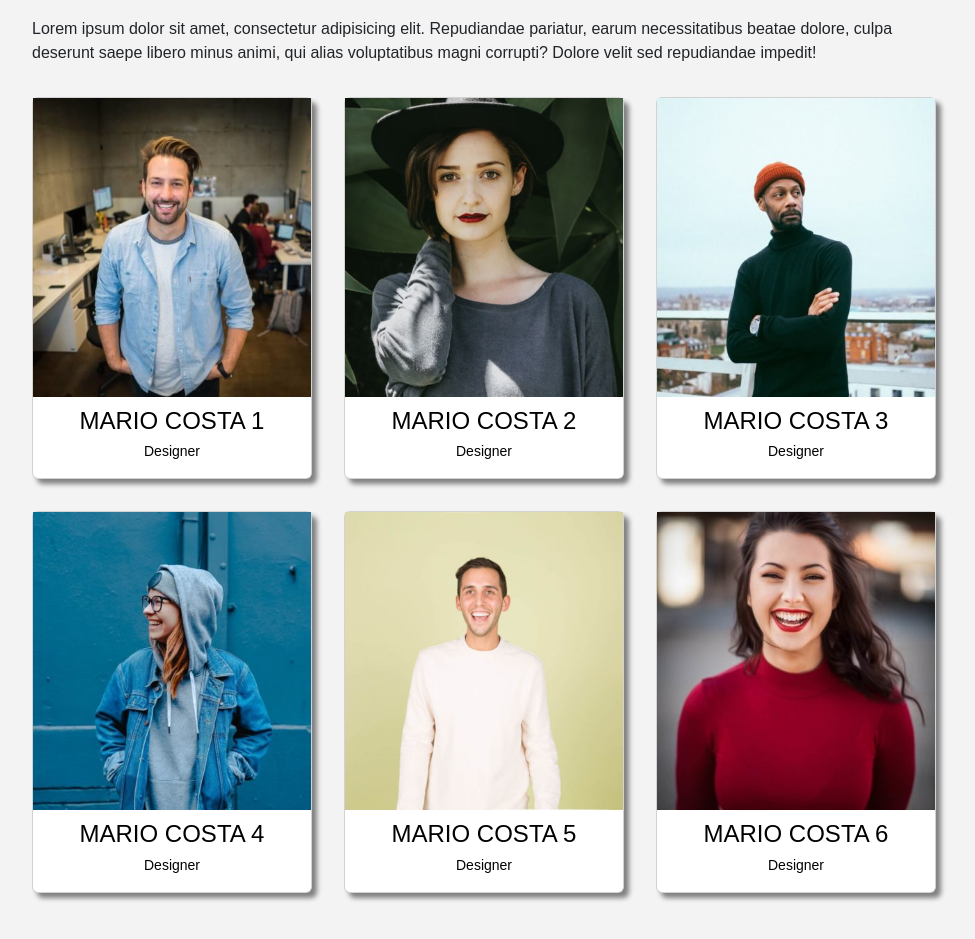
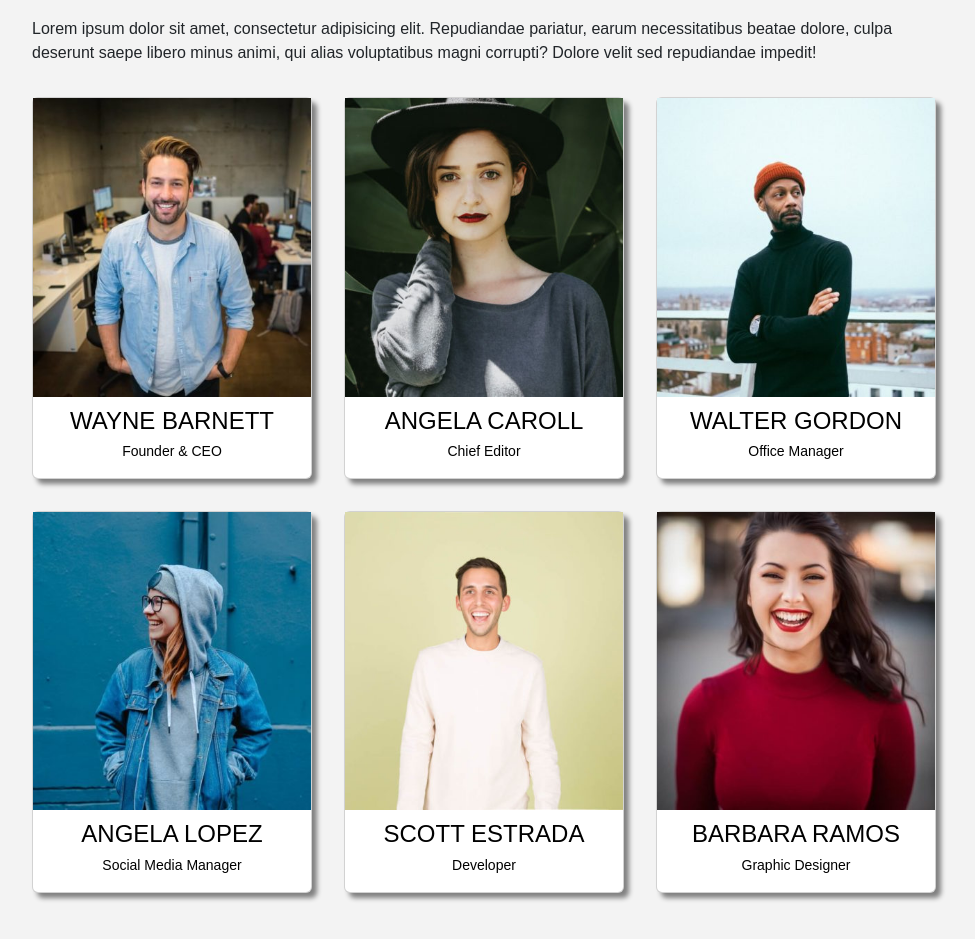
Before and after one commit to LucaB98/js-our-team, a plain HTML site: page index.html in a window 1280 px wide. Shown: the part 89-1028 px from the top of the page, without its empty margins (156-1131 px from the left). Drawn offline with nearby package versions, Linux system fonts and the light colour scheme.

Commit message:
print in the page

```diff
--- a/index.html
+++ b/index.html
@@ -27,68 +27,7 @@
             <h2 class="text-center">OUR TEAM</h2>
             <p>Lorem ipsum dolor sit amet, consectetur adipisicing elit. Repudiandae pariatur, earum necessitatibus beatae dolore, culpa deserunt saepe libero minus animi, qui alias voluptatibus magni corrupti? Dolore velit sed repudiandae impedit!</p>
 
-            <div class="row padding">
-                <div class="col" id="col">
-
-                    <div class="card">
-                        <img class="card-image" src="img/wayne-barnett-founder-ceo.jpg" alt="Tizio">
-                        <div class="card-info">
-                            <h3 class="name">Mario Costa 1</h3>
-                            <h5 class="role">Designer</h5>
-                        </div>
-                    </div>
-                </div>
-
-                <div class="col">
-                    <div class="card">
-                            <img class="card-image" src="img/angela-caroll-chief-editor.jpg" alt="Tizio">
-                        <div class="card-info">
-                            <h3 class="name">Mario Costa 2</h3>
-                            <h5 class="role">Designer</h5>
-                        </div>
-                    </div>
-                </div>
-
-                <div class="col">
-                    <div class="card">
-                        <img class="card-image" src="img/walter-gordon-office-manager.jpg" alt="Tizio">
-                        <div class="card-info">
-                            <h3 class="name">Mario Costa 3</h3>
-                            <h5 class="role">Designer</h5>
-                        </div>
-                    </div>
-                </div>
-
-                <div class="col">
-                    <div class="card">
-                        <img class="card-image" src="img/angela-lopez-social-media-manager.jpg" alt="Tizio">
-                        <div class="card-info">
-                            <h3 class="name">Mario Costa 4</h3>
-                            <h5 class="role">Designer</h5>
-                        </div>
-                    </div>
-                </div>
-                <div class="col">
-                    <div class="card">
-                        <img class="card-image" src="img/scott-estrada-developer.jpg" alt="Tizio">
-                        <div class="card-info">
-                            <h3 class="name">Mario Costa 5</h3>
-                            <h5 class="role">Designer</h5>
-                        </div>
-                    </div>
-                </div>
-                <div class="col">
-                    <div class="card">
-                        <img class="card-image" src="img/barbara-ramos-graphic-designer.jpg" alt="Tizio">
-                        <div class="card-info">
-                            <h3 class="name">Mario Costa 6</h3>
-                            <h5 class="role">Designer</h5>
-                        </div>
-                    </div>
-
-                </div>
-
-            </div>
+            <div class="row padding" id="row"></div>
         </section>
 
     </div>
--- a/js/script.js
+++ b/js/script.js
@@ -1,7 +1,7 @@
 console.log('JS OK')
-const elementCol = document.getElementById('col');
+const elementRow = document.getElementById('row');
 
-// creo l array di oggetti
+// creo l array di oggetti //! MILESTONE 0
 
 const info = [
     {
@@ -41,7 +41,30 @@ const info = [
     }
 ];
 
-// stampo in console
-console.log("Nome: " + info[0].name)
-console.log("role: " + info[0].role)
-console.log("img: " + info[0].img)
+// stampo in console //! MILESTONE 1
+console.log("Nome: " + info[0].name);
+console.log("role: " + info[0].role);
+console.log("img: " + info[0].img);
+
+// STAMPO IN PAGINA //! MILESTONE 2
+
+let items = '';
+
+for(let i = 0; i < info.length; i++){
+    const currentPerson = info[i];
+
+items += `
+<div class="col" id="col">
+    <div class="card">
+        <img class="card-image" src="img/${currentPerson.img}" alt="Tizio">
+        <div class="card-info">
+            <h3 class="name">${currentPerson.name}</h3>
+            <h5 class="role">${currentPerson.role}</h5>
+        </div>
+    </div>
+</div>
+`
+
+};
+
+elementRow.innerHTML = items;
```
